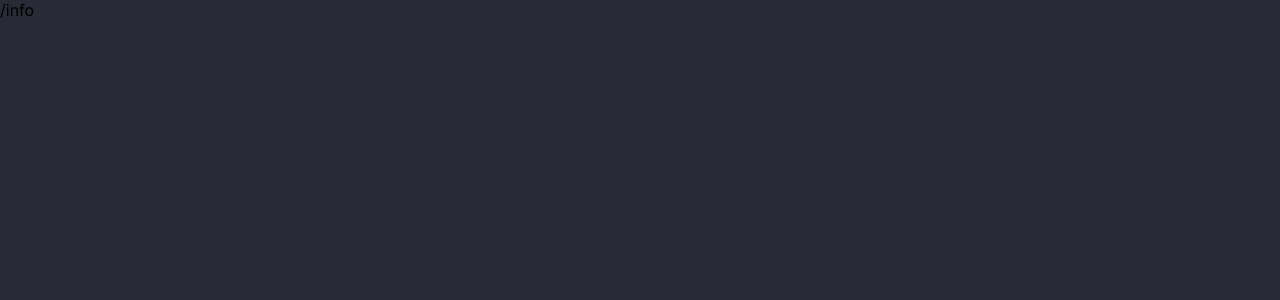
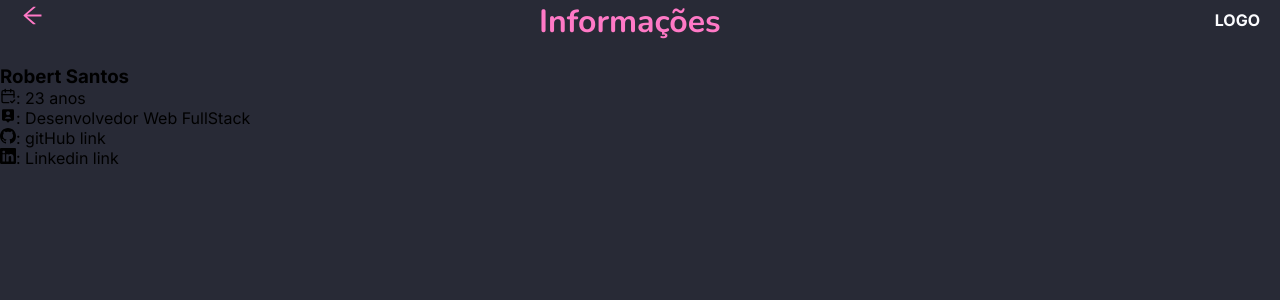
Before and after one commit to RobertSantos-dev/Projeto-next13, a Next.js app in the folder my-app/: page /info in a window 1280 px wide. Shown: the top 300 px of the page. Built offline with nearby package versions, Linux system fonts and the light colour scheme.

Commit message:
feat: Adicionando as primeiras informações na pagina info.

```diff
--- a/my-app/src/app/info/page.tsx
+++ b/my-app/src/app/info/page.tsx
@@ -1,7 +1,11 @@
+import HeaderGlobal from "@/components/global/Header";
+import Informations from "@/components/info/Informations";
+
 export default function Info() {
     return (
       <>
-        <p>/info</p>
+        <HeaderGlobal navigate="/" title="Informações" />
+        <Informations />
       </>
     );
   }
--- /dev/null
+++ b/my-app/src/components/info/Informations.tsx
@@ -0,0 +1,36 @@
+import { LuCalendarCheck2 } from "react-icons/lu";
+import { BiSolidUserPin } from "react-icons/bi";
+import { BsGithub, BsLinkedin } from "react-icons/bs";
+
+export default function Informations() {
+  return (
+    <main>
+      <div></div>
+      <div>
+        <div><h3>Robert Santos</h3></div>
+        <div>
+          <p>
+            <span><LuCalendarCheck2 />:</span>
+            {' '}
+            <span>23 anos</span>
+          </p>
+          <p>
+            <span><BiSolidUserPin />:</span>
+            {' '}
+            <span>Desenvolvedor Web FullStack</span>
+          </p>
+          <p>
+            <span><BsGithub />:</span>
+            {' '}
+            <span>gitHub link</span>
+          </p>
+          <p>
+            <span><BsLinkedin />:</span>
+            {' '}
+            <span>Linkedin link</span>
+          </p>
+        </div>
+      </div>
+    </main>
+  );
+}
```
